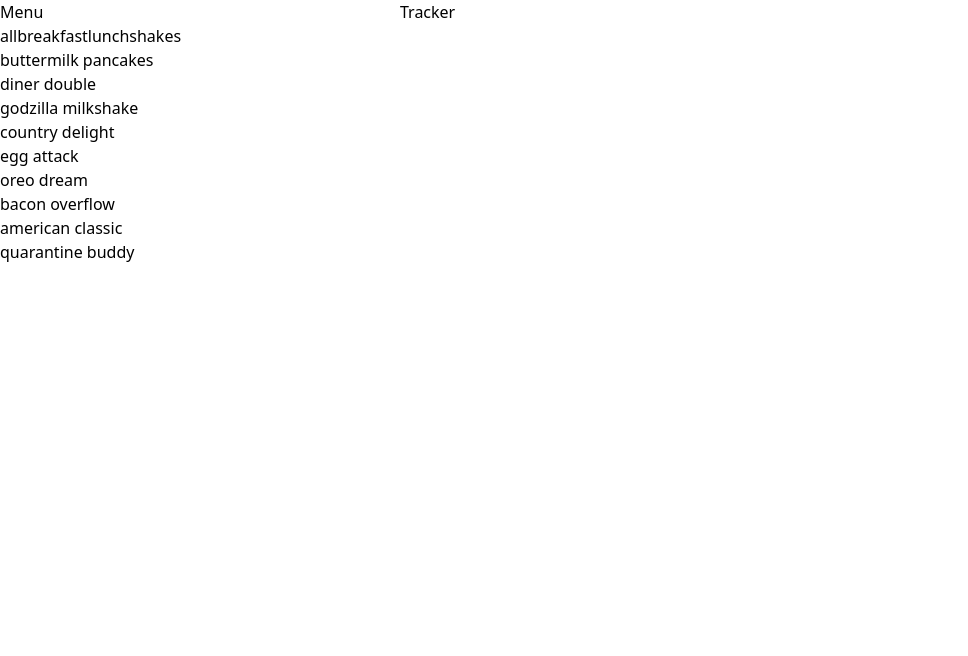
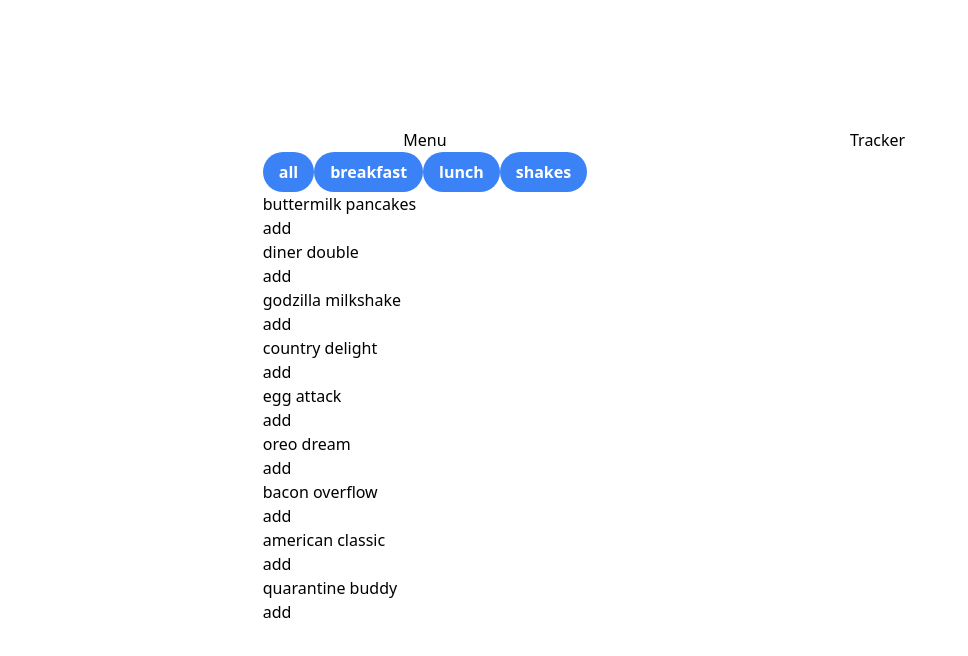
Before and after one commit to abish-desu/MenuTracker, a Next.js app: page / in a window 1280 px wide. Shown: the top 656 px of the page, without its empty margins (0-968 px from the left). Built offline with nearby package versions, Linux system fonts and the light colour scheme.

Commit message:
tailwind update

```diff
--- a/components/Categories.tsx
+++ b/components/Categories.tsx
@@ -4,9 +4,10 @@ import {Props} from '../pages/index'
 const Categories = ({ category,filterItems }: Props,) => {
 
   return (
-    <div>
+    <div className='flex justify-evenly'>
     {category.map((cat,index)=>{
       return <button
+      className='bg-blue-500 hover:bg-blue-700 text-white font-bold py-2 px-4 rounded-full'
       key={index}
       onClick={()=> filterItems(cat)}
       >{cat}</button>
--- a/components/MenuCard.tsx
+++ b/components/MenuCard.tsx
@@ -3,12 +3,13 @@ import { MenuProps } from '../pages'
 
 const MenuCard = ({menu}:MenuProps) => {
   return (
-    <div>
+    <div className='w-[300px]'>
       {menu.map((men)=>{
         const { id, title, img, price } = men;
         return(
           <article key={id}>
             <h4>{title}</h4>
+            <button>add</button>
           </article>
         )
       })}
--- a/pages/index.tsx
+++ b/pages/index.tsx
@@ -33,12 +33,16 @@ const newItems= items.filter((item) => item.category === category)
 
 return (
   //Main div
-  <div className='flex'>
+  <div className='flex mt-32'>
     {/*Menu div*/ }
-    <div className='h-[400px] w-[400px] ' >
-      <h1>Menu</h1>
+    <div className='h-auto w-[850px] flex justify-center' >
+      <div className='flex flex-col'>
+      <div className='flex justify-center'>
+      <h1 className=''>Menu</h1>
+      </div>
       <Categories category={cat} filterItems={filterItems}/>
       <MenuCard menu={menutItems} />
+      </div>
     </div>
     <Tracker/>
   </div>
```
